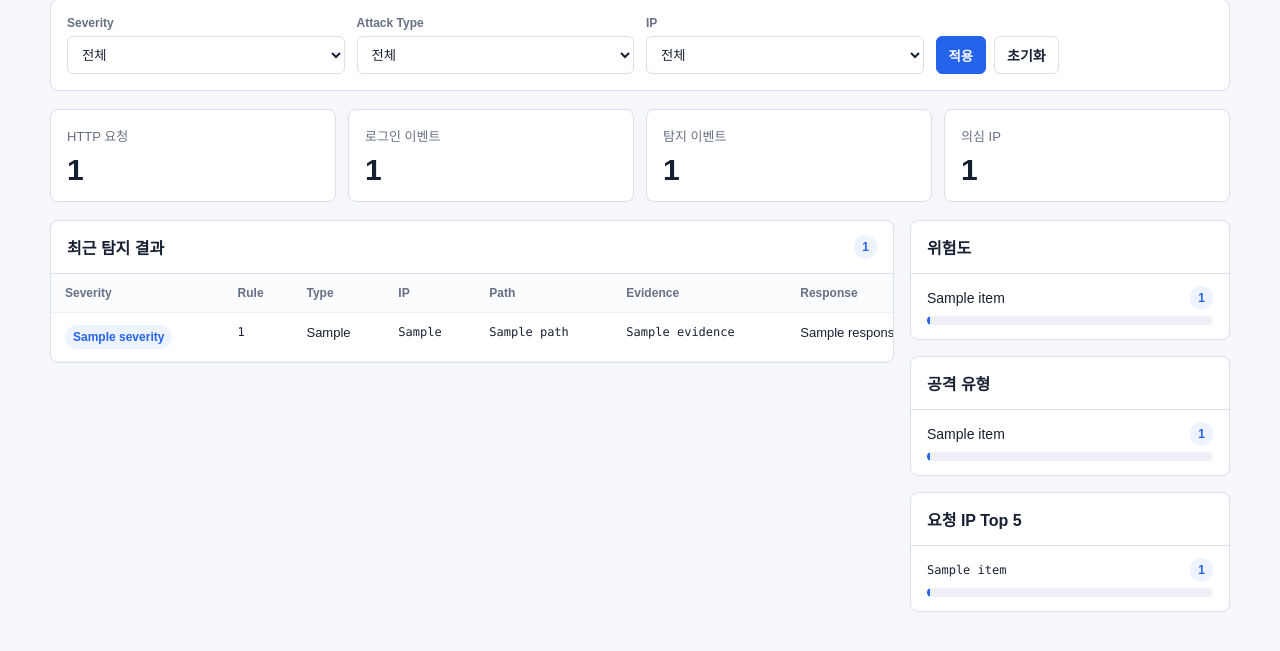
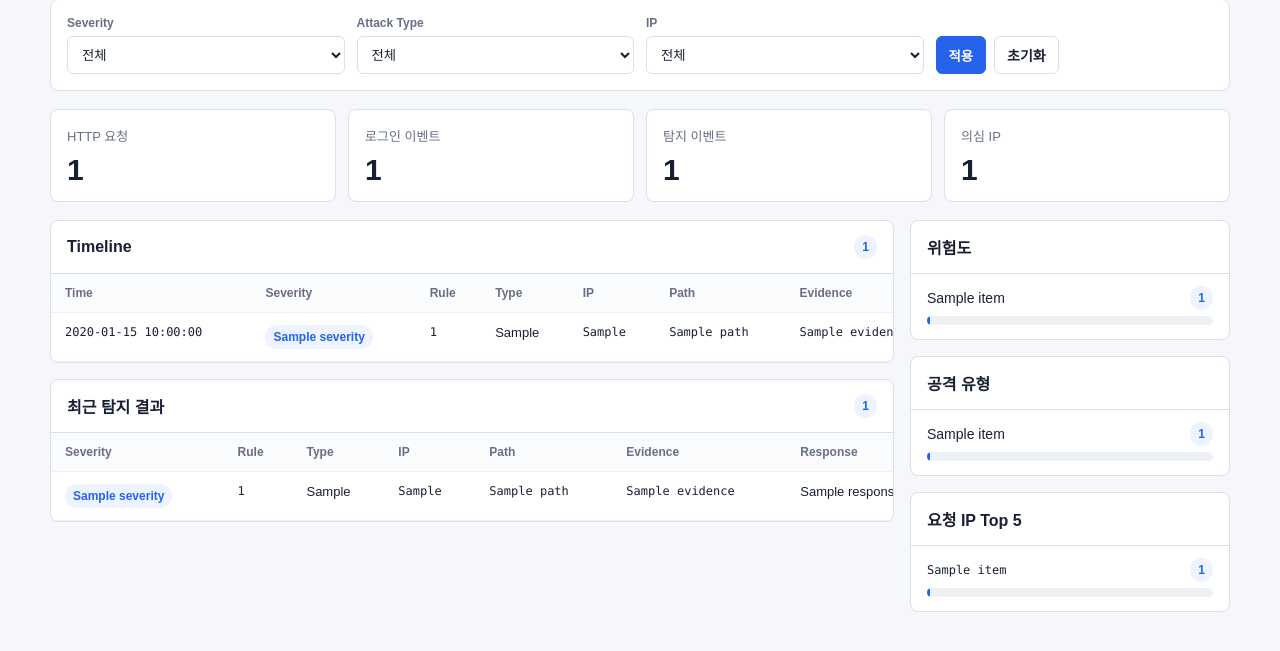
Before and after one commit to jhlee-codes/web-attack-log-analyzer, a Flask app: template app/templates/dashboard.html in a window 1280 px wide. Shown: the part 94-745 px from the top of the page. Run offline with Flask 3, Linux system fonts and the light colour scheme; the template is opened without the code that fills it: most values are stand-ins (such as "Sample title", 1, 10 or a date in 2020).

Commit message:
feat: 대시보드 타임라인 뷰 추가

```diff
--- a/app/app.py
+++ b/app/app.py
@@ -64,6 +64,19 @@ def finding_matches_dashboard_filters(finding: dict, filters: dict) -> bool:
     return True
 
 
+def timeline_matches_dashboard_filters(item: dict, filters: dict) -> bool:
+    if filters["severity"] and item.get("severity") != filters["severity"]:
+        return False
+
+    if filters["attack_type"] and item.get("attack_type") != filters["attack_type"]:
+        return False
+
+    if filters["ip"] and item.get("ip") != filters["ip"]:
+        return False
+
+    return True
+
+
 def build_dashboard_summary(base_summary: dict, findings: list[dict]) -> dict:
     risk_counts = {
         "HIGH": 0,
@@ -119,6 +132,7 @@ def load_dashboard_data(filters: dict | None = None):
             "top_request_ips": [],
             "filter_options": {"severities": [], "attack_types": [], "ips": []},
             "filters": filters,
+            "timeline": [],
             "recent_findings": [],
         }
 
@@ -136,6 +150,11 @@ def load_dashboard_data(filters: dict | None = None):
     summary = build_dashboard_summary(payload.get("summary", {}), findings)
     risk_counts = summary.get("risk_counts", {"HIGH": 0, "MEDIUM": 0, "LOW": 0})
     request_count_by_ip = Counter(item.get("ip") for item in findings if item.get("ip") and item.get("ip") != "-")
+    timeline = [
+        item
+        for item in payload.get("timeline", [])
+        if timeline_matches_dashboard_filters(item, filters)
+    ]
 
     return {
         "report_file": report_file,
@@ -148,6 +167,7 @@ def load_dashboard_data(filters: dict | None = None):
         "top_request_ips": build_count_chart(request_count_by_ip, limit=5),
         "filter_options": build_filter_options(all_findings),
         "filters": filters,
+        "timeline": timeline,
         "recent_findings": findings[-20:][::-1],
     }
 
--- a/app/templates/dashboard.html
+++ b/app/templates/dashboard.html
@@ -417,7 +417,50 @@
         </div>
 
         <div class="split">
+            <div>
                 <section>
+                    <div class="section-head">
+                        <h2>Timeline</h2>
+                        <span class="badge">{{ dashboard.timeline|length }}</span>
+                    </div>
+
+                    {% if dashboard.timeline %}
+                        <div class="table-wrap">
+                            <table>
+                                <thead>
+                                    <tr>
+                                        <th>Time</th>
+                                        <th>Severity</th>
+                                        <th>Rule</th>
+                                        <th>Type</th>
+                                        <th>IP</th>
+                                        <th>Path</th>
+                                        <th>Evidence</th>
+                                    </tr>
+                                </thead>
+                                <tbody>
+                                    {% for item in dashboard.timeline %}
+                                        <tr>
+                                            <td class="mono">{{ item.timestamp }}</td>
+                                            <td>
+                                                <span class="badge {{ item.severity|lower }}">{{ item.severity }}</span>
+                                            </td>
+                                            <td class="mono">{{ item.rule_id }}</td>
+                                            <td>{{ item.attack_type }}</td>
+                                            <td class="mono">{{ item.ip }}</td>
+                                            <td class="mono">{{ item.path }}</td>
+                                            <td class="mono">{{ item.evidence }}</td>
+                                        </tr>
+                                    {% endfor %}
+                                </tbody>
+                            </table>
+                        </div>
+                    {% else %}
+                        <div class="empty">타임라인 이벤트가 없습니다.</div>
+                    {% endif %}
+                </section>
+
+                <section style="margin-top: 16px;">
                     <div class="section-head">
                         <h2>최근 탐지 결과</h2>
                         <span class="badge">{{ dashboard.recent_findings|length }}</span>
@@ -458,6 +501,7 @@
                         <div class="empty">탐지 결과가 없습니다.</div>
                     {% endif %}
                 </section>
+            </div>
 
             <div>
                 <section>
```
Also changed, not shown: tests/test_dashboard.py (+44 -0 lines), README.md, 1 other file. Lines whose indentation alone changed are shown as unchanged.
